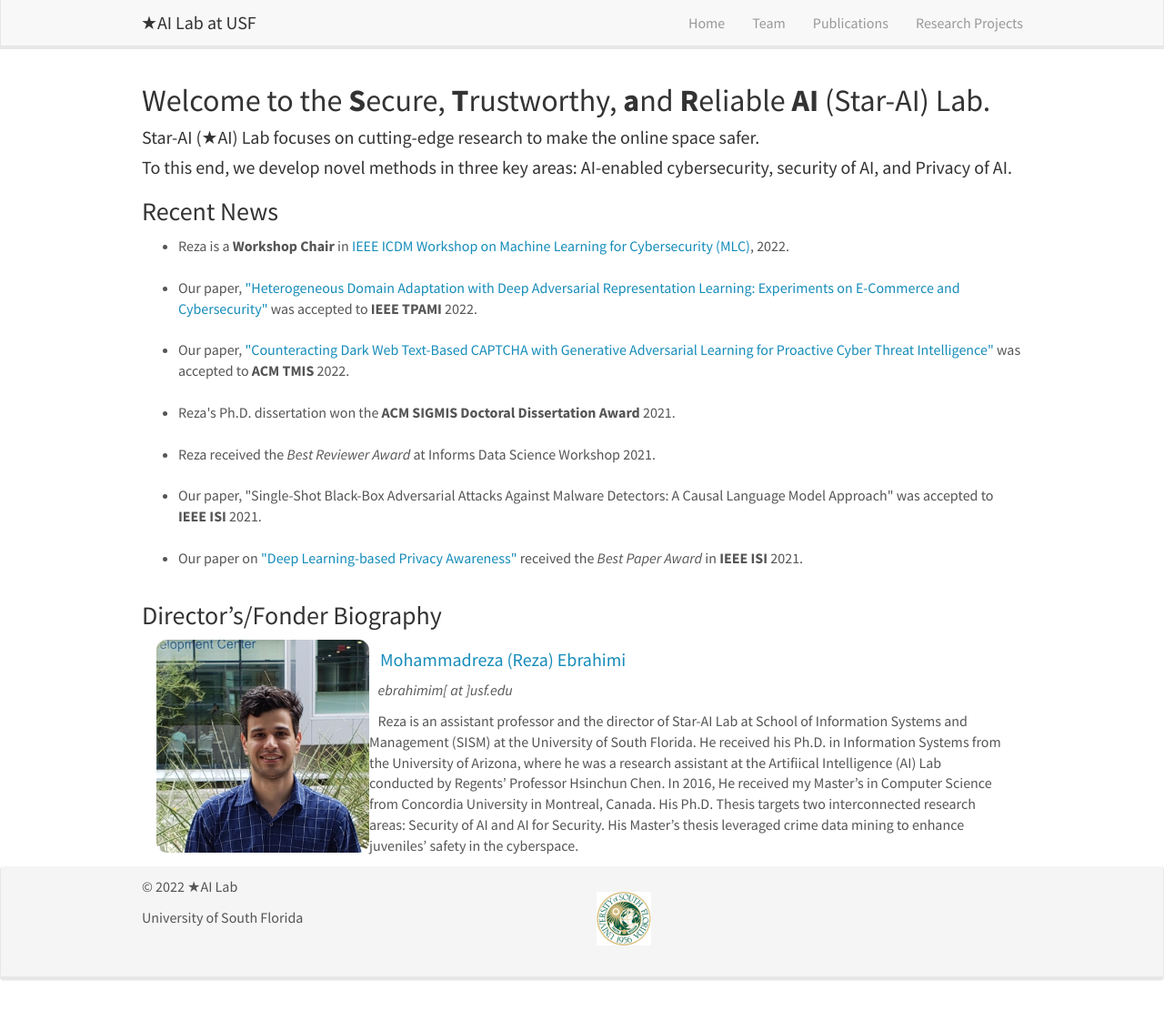
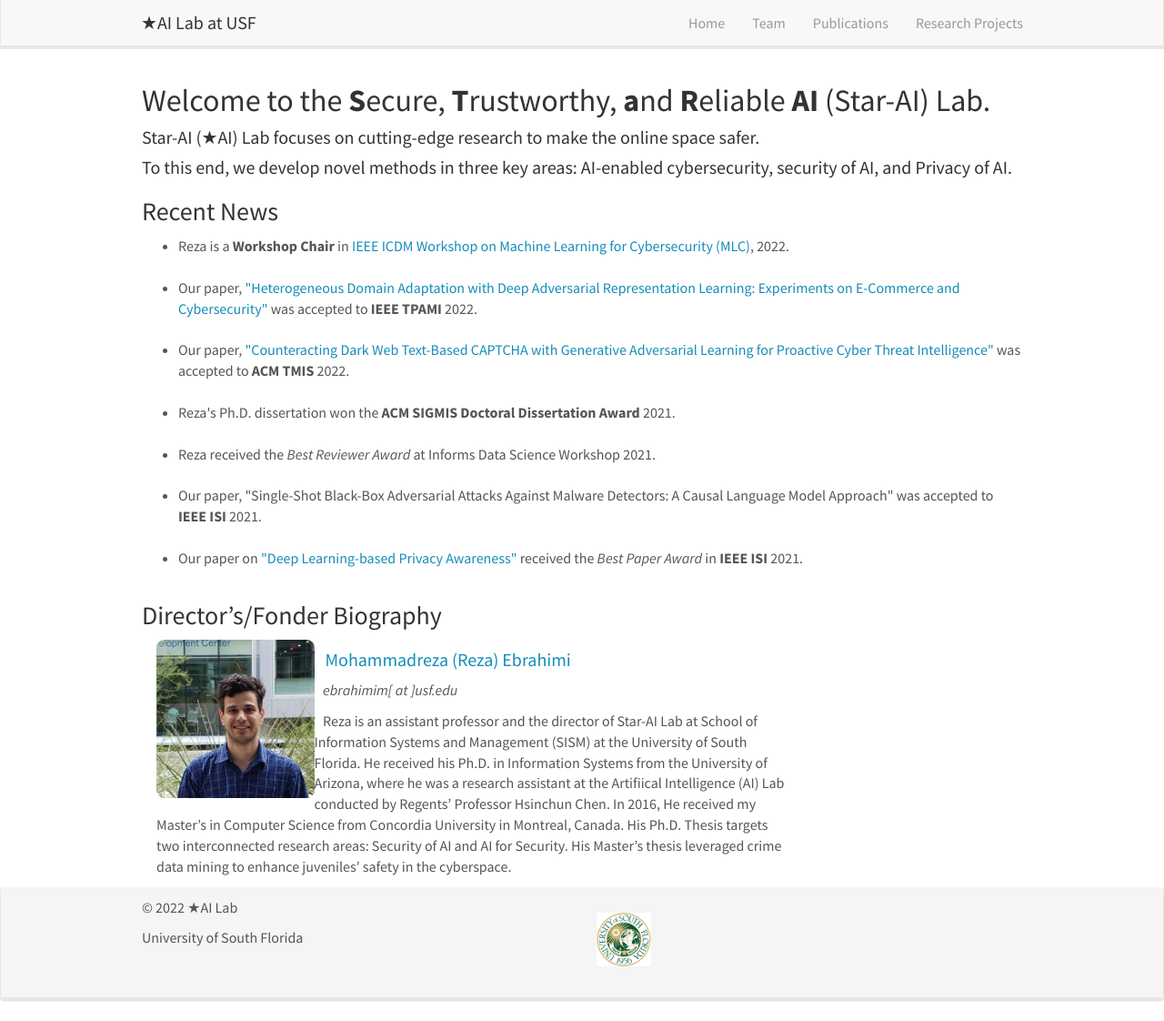
Before and after one commit to star-ailab/star-ailab.github.io, a Jekyll site: the page built from _pages/home.md, in a window 1280 px wide and 1122 px high. Shown: the whole window at 91% size. Built offline with Jekyll 4.4.1, drawn with Linux system fonts in a browser that asks for light colours; nearby versions of some CDN libraries.

Commit message:
Update home.md

```diff
--- a/_pages/home.md
+++ b/_pages/home.md
@@ -44,7 +44,7 @@
 </div>
 
 ### Director's/Fonder Biography
-<div class="col-sm-12 clearfix">
+<div class="col-sm-9 clearfix">
   <a href="https://mohammadrezaebrahimi.github.io"> <img src="{{ site.url }}{{ site.baseurl }}/images/teampic/rebrahimi.jpg" class="img-responsive" width="25%" style="float: left" /></a>
   <h4>&nbsp;&nbsp; <a href="https://mohammadrezaebrahimi.github.io"> Mohammadreza (Reza) Ebrahimi </a></h4>
   <i>&nbsp;&nbsp; ebrahimim[ at ]usf.edu</i>
```
